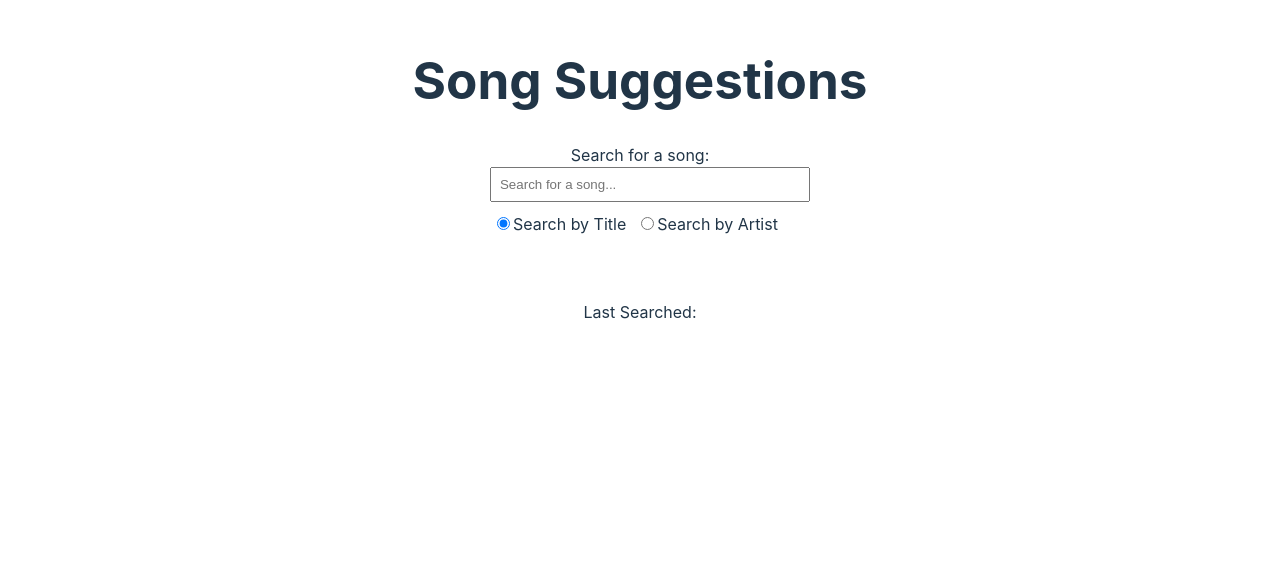
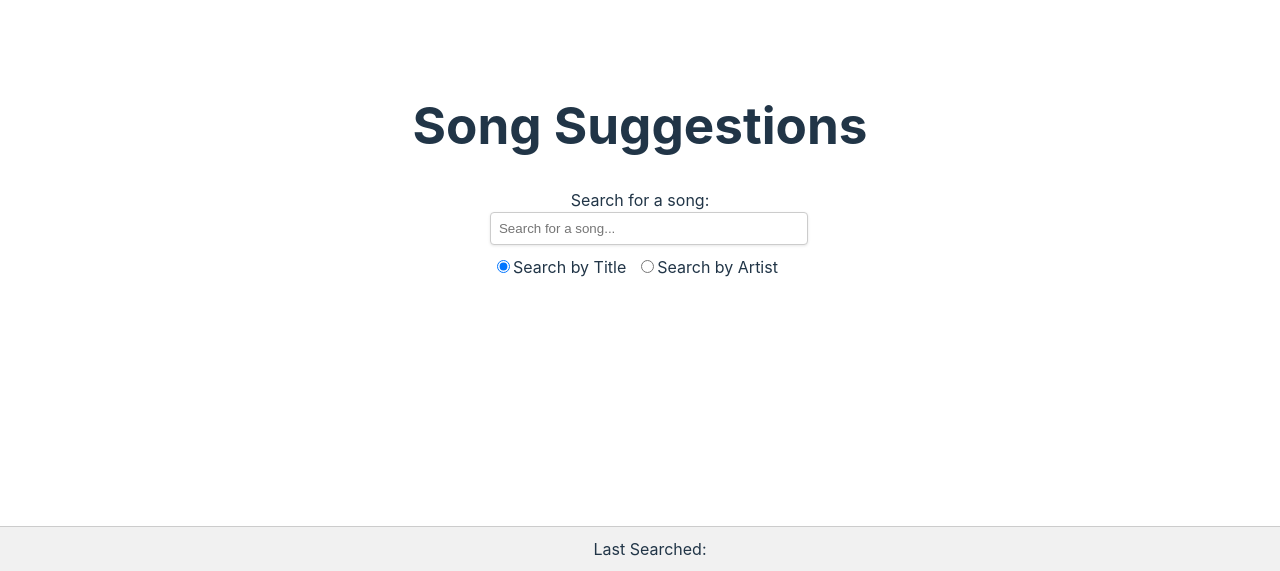
Before and after one commit to KateEllen/Autocomplete, a React (Vite) app in the folder frontend/: page / in a window 1280 px wide. Shown: the part 229-800 px from the top of the page. Built offline with nearby package versions, Linux system fonts and the light colour scheme.

Commit message:
Hide radio buttons when typing

```diff
--- a/frontend/src/Autocomplete.css
+++ b/frontend/src/Autocomplete.css
@@ -8,6 +8,9 @@
     width: 100%;
     padding: 8px;
     margin-bottom: 10px;
+    border: 1px solid #ccc;
+    border-radius: 4px;
+    box-shadow: 0 1px 3px rgba(0, 0, 0, 0.1);
 }
 
 .search-options label {
@@ -19,17 +22,18 @@
 }
 
 .suggestions-list {
+    list-style-type: none;
+    padding: 0;
+    margin: 0;
+    border: 1px solid #ccc;
+    border-top: none;
+    max-height: 200px;
+    overflow-y: auto;
+    box-shadow: 0 4px 6px rgba(0, 0, 0, 0.1);
+    background-color: #fff;
     position: absolute;
-    margin-top: -1px;
-    border: 1px solid rgba(0, 0, 0, 0.54);
-    padding: 4px 0;
     width: 100%;
-    z-index: 1;
-    background: #fff;
-    margin: 0;
-    padding: 0;
-    list-style: none;
-    transition: none;
+    z-index: 1000;
 }
 
 .suggestion-item {
@@ -47,6 +51,16 @@
 }
 
 .last-search {
-    margin-top: 64px;
+    position: fixed;
+    bottom: 0;
+    left: 0;
+    width: 100%;
+    background-color: #f1f1f1;
+    padding: 10px;
     text-align: center;
+    border-top: 1px solid #ccc;
 }
+
+.typing .search-options {
+    display: none;
+  }
--- a/frontend/src/Autocomplete.jsx
+++ b/frontend/src/Autocomplete.jsx
@@ -7,6 +7,7 @@ const Autocomplete = () => {
   const [searchBy, setSearchBy] = useState("title");
   const [suggestions, setSuggestions] = useState([]);
   const [loading, setLoading] = useState(false);
+  const [isTyping, setIsTyping] = useState(false);
   const [lastSearch, setLastSearch] = useState("");
 
   const inputRef = useRef(null);
@@ -63,14 +64,24 @@ const Autocomplete = () => {
     debounceFetchSuggestions(query, searchByValue);
   };
 
+  const handleFocus = () => {
+    setIsTyping(true);
+  };
+
+  const handleBlur = () => {
+    setIsTyping(false);
+  };
+
   return (
-    <div className="autocomplete-container">
+    <div className={`autocomplete-container ${isTyping ? 'typing' : ''}`}>
       <label htmlFor="search-input">Search for a song:</label>
       <input
         type="text"
         id="search-input"
         value={query}
         onChange={handleInputChange}
+        onFocus={handleFocus}
+        onBlur={handleBlur}
         ref={inputRef}
         placeholder="Search for a song..."
         className="autocomplete-input"
```
